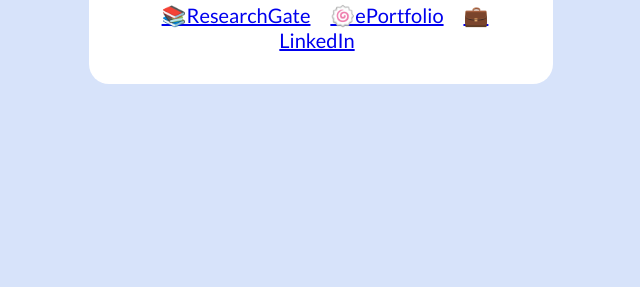
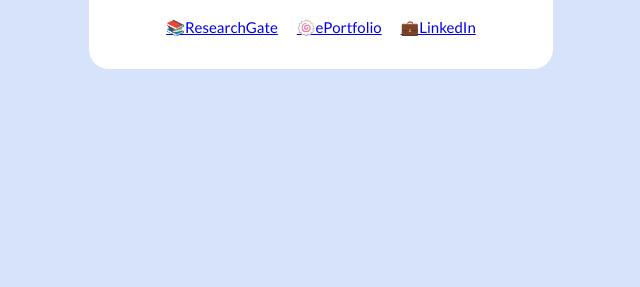
Before and after one commit to jameskrigney/index.html, a plain HTML site: page cardsite/index.html in a window 1280 px wide. Shown: the part 513-800 px from the top of the page, without its empty margins (319-959 px from the left). Drawn offline with Linux system fonts and the light colour scheme.

Commit message:
Update style.css

```diff
--- a/cardsite/style.css
+++ b/cardsite/style.css
@@ -26,8 +26,7 @@ h1{
   font-family: 'Lato', sans-serif;
   font-size: 32px;
   margin-bottom: 0px;
-
-}
+ }
 
 p{
   color: #5E636B;
@@ -44,10 +43,9 @@ img{
 
 .links {
   font-family: 'Lato', sans-serif;
-  font-size: 20px;
+  font-size: 15px;
 }
 
 a {
   margin: 8px;
-  font-family: ;
 }
```
